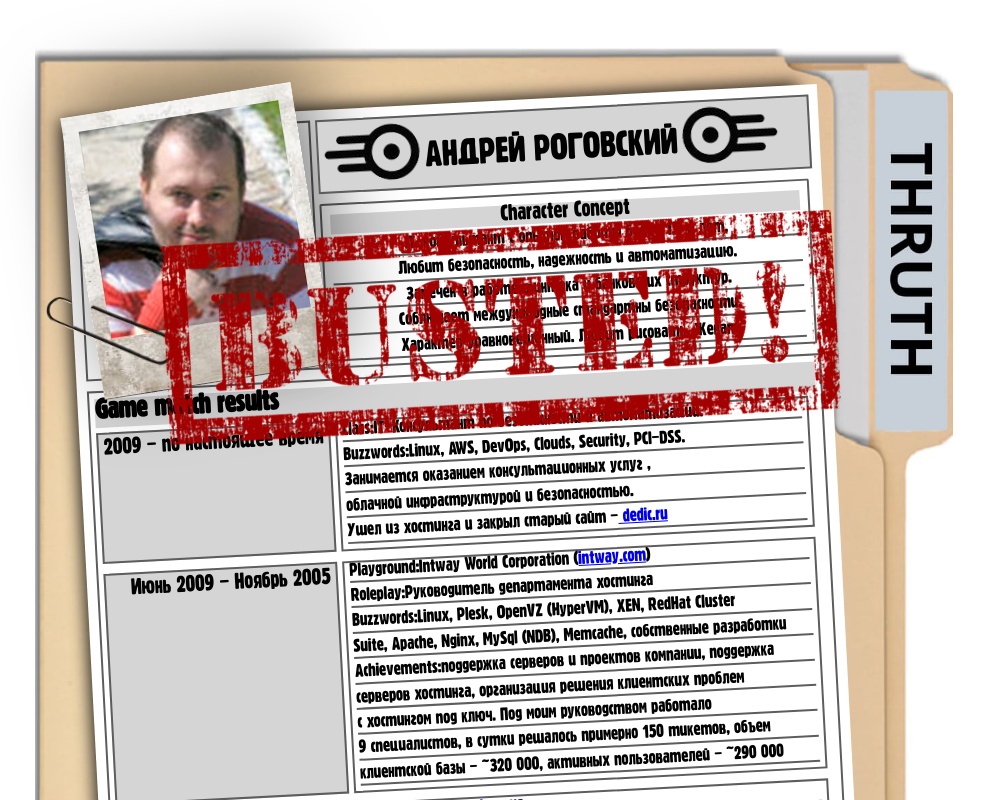
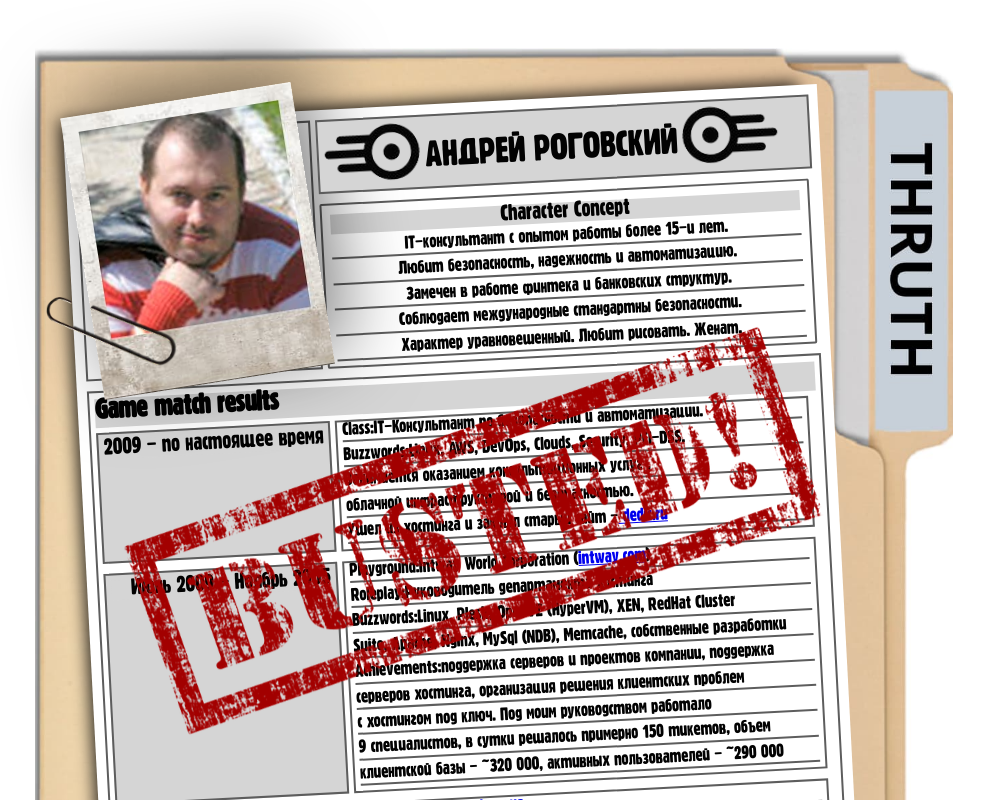
Before and after one commit to UPCoD-UNKD/sysadmin.com.ua, a React (Create React App) app: page / in a window 1280 px wide. Shown: the top 800 px of the page, without its empty margins (146-1130 px from the left). Built offline with nearby package versions, Linux system fonts and the light colour scheme.

Commit message:
change pos

```diff
--- a/src/components/busted/Busted.css
+++ b/src/components/busted/Busted.css
@@ -1,7 +1,8 @@
 .busted {
 	position: absolute;
+	top: 20%;
 	z-index: 100;
-  left: 75px;
+	left: 5%;
 	animation-name: pulse;
 	animation-delay: 1s;
 	opacity: 0;
@@ -16,11 +17,11 @@
 	10% {
 		opacity: 0.5;
 		transform-origin: 50% 50%;
-    transform: rotate(2deg) scale(5);
+		transform: rotate(-60deg) scale(5);
 		transition: all 0.3s cubic-bezier(0.6, 0.04, 0.98, 0.335);
 	}
 	100% {
 		opacity: 1;
-    transform: rotate(21deg) scale(1);
+		transform: rotate(5deg) scale(1);
 	}
 }
```
Lines whose indentation alone changed are shown as unchanged.
